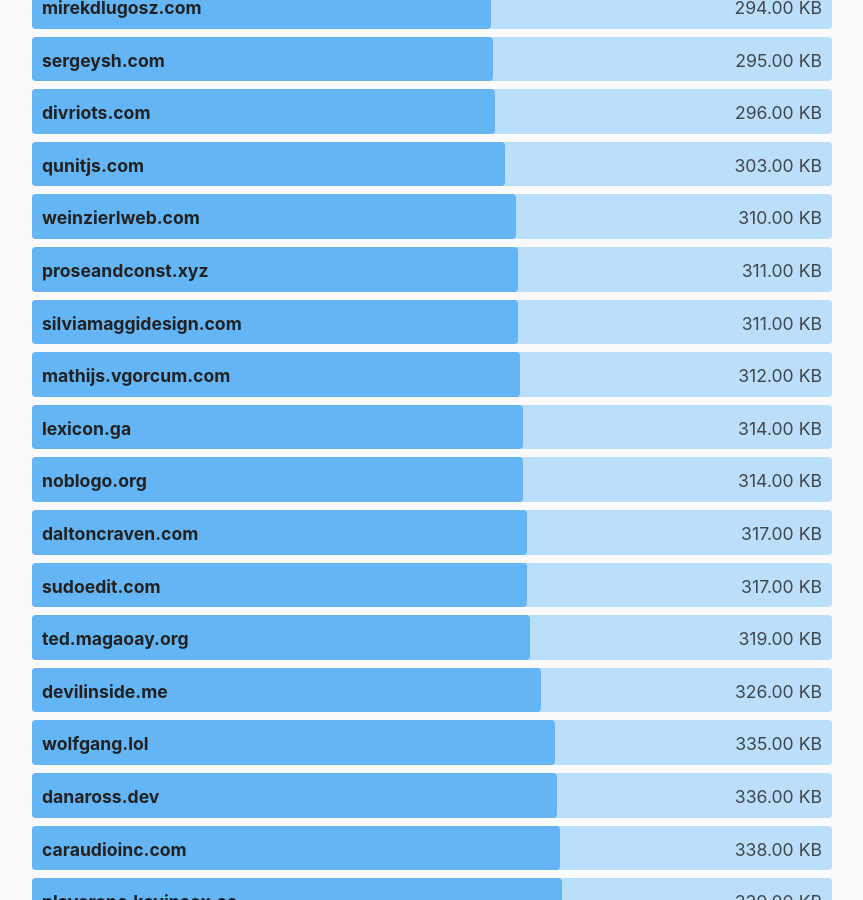
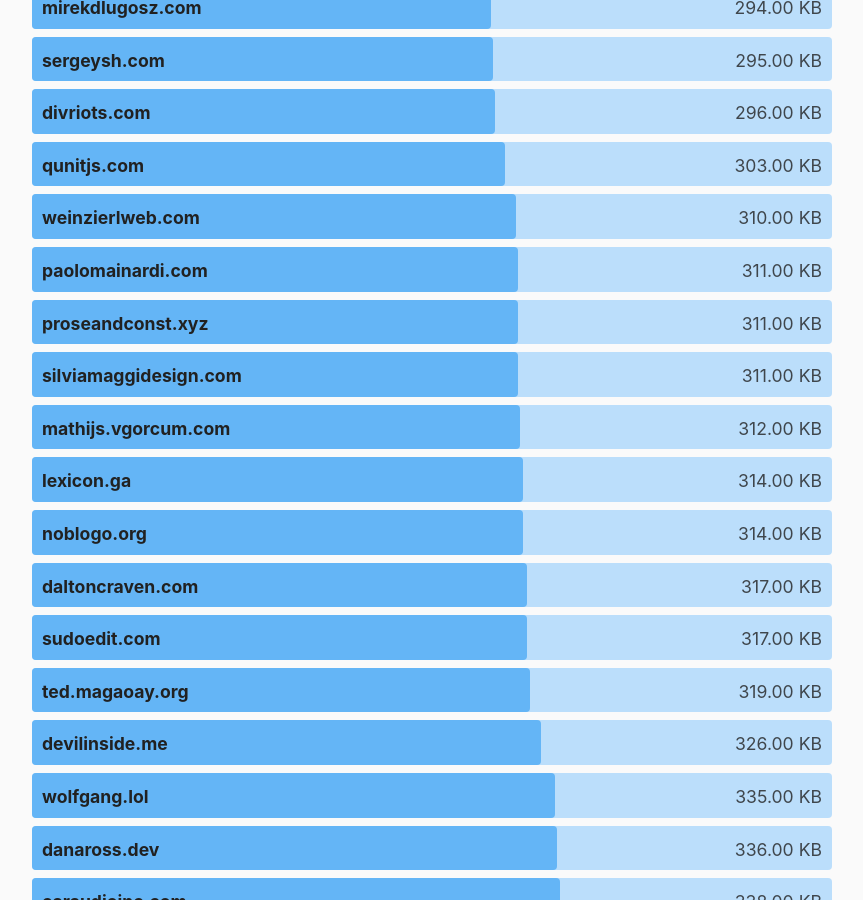
Before and after one commit to kevquirk/512kb.club, a Jekyll site: the page built from index.md, in a window 1280 px wide and 900 px high, scrolled down 27896 px. Shown: the whole window, without its empty margins (208-1071 px from the left). Built offline with Jekyll 4.4.1, drawn with Linux system fonts in a browser that asks for light colours.

Commit message:
feat: add paolomainardi.com

```diff
--- a/_data/sites.yml
+++ b/_data/sites.yml
@@ -1972,6 +1972,11 @@
   size: 138
   last_checked: 2022-04-19
 
+- domain: paolomainardi.com
+  url: https://paolomainardi.com/
+  size: 311
+  last_checked: 2023-03-22
+
 - domain: paramdeo.com
   url: https://paramdeo.com/
   size: 150
```
